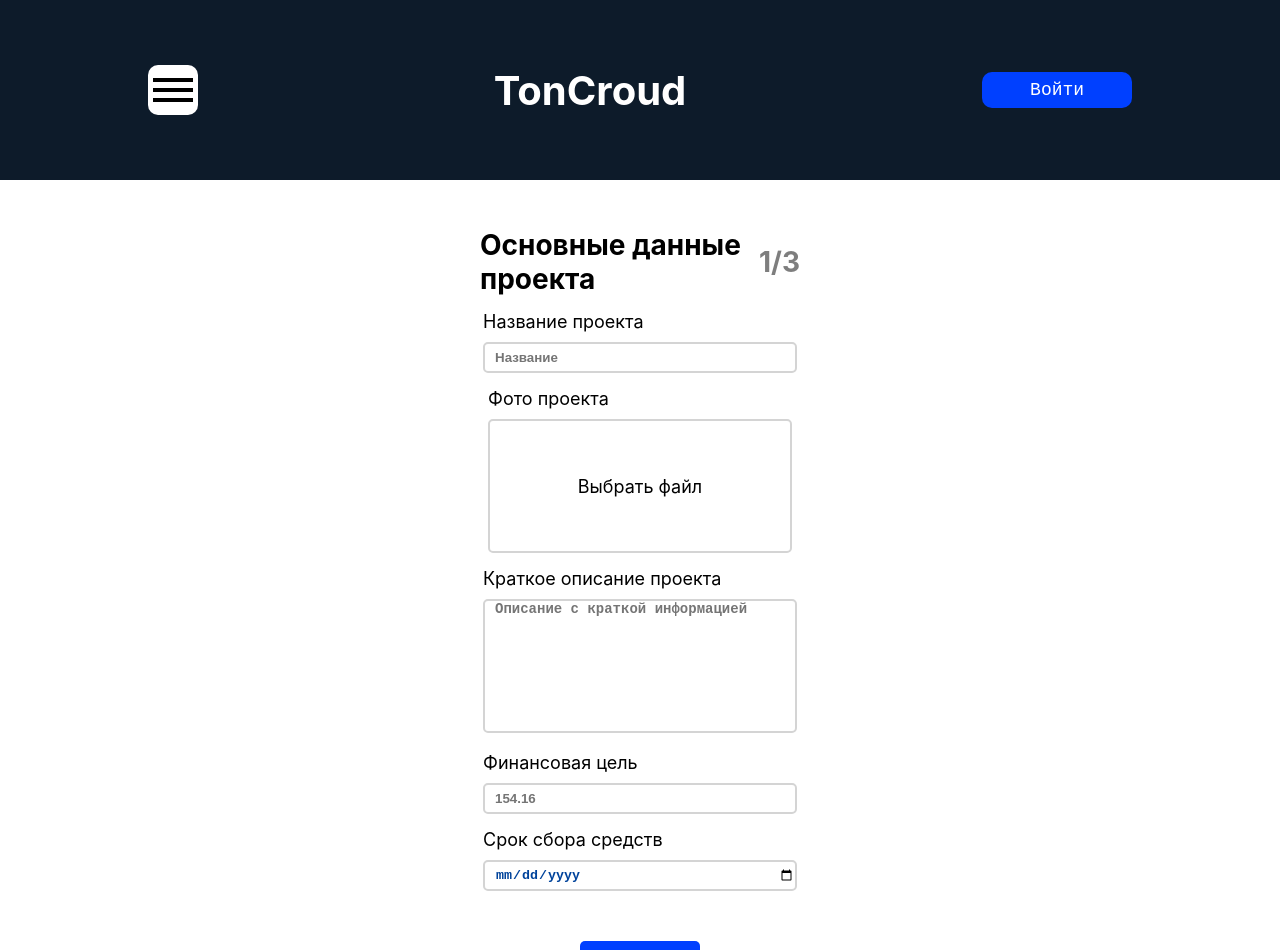
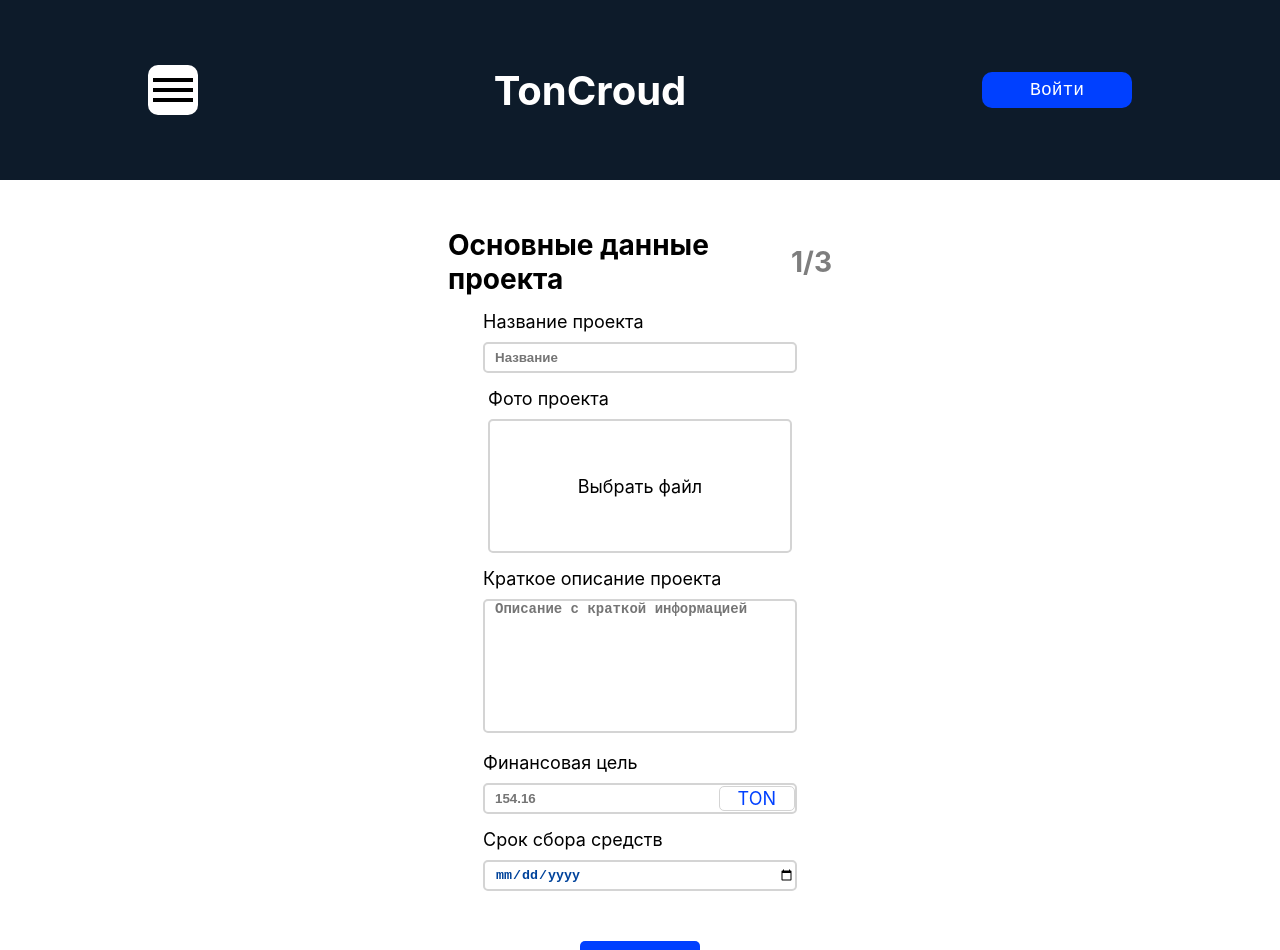
Before and after one commit to D2MIN/TonCroud, a React (Create React App) app: page /createproject in a window 1280 px wide. Shown: the top 950 px of the page. Built offline with nearby package versions, Linux system fonts and the light colour scheme.

Commit message:
Сделал вторую часть страницы создания проекта и поправил input на первой части

```diff
--- a/package.json
+++ b/package.json
@@ -11,6 +11,7 @@
     "react-icons": "^5.4.0",
     "react-router-dom": "^7.2.0",
     "react-scripts": "5.0.1",
+    "react-typescript": "^1.0.0",
     "sass": "^1.84.0"
   },
   "scripts": {
--- a/src/Pages/CreateProject/CreateProject.jsx
+++ b/src/Pages/CreateProject/CreateProject.jsx
@@ -1,10 +1,18 @@
-import React from "react";
+import React, { useState } from "react";
 import style from './CreateProject.module.scss';
-import { SectionOne } from "../../Widgets/CreateProject/SectionOne/SectionOne";
+import { SectionOne } from "../../Widgets/CreateProject/SectionOne/SectionOne.tsx";
+import { SectionTwo } from "../../Widgets/CreateProject/SectionTwo/SectionTwo.tsx";
 
 function CreateProject(){
+    const [numberSection, setNumberSection] = useState('1');
+    const sections = {
+        '1' : <SectionOne setNumberSection={setNumberSection} />,
+        '2' : <SectionTwo setNumberSection={setNumberSection} />
+    };
     return(
-        <SectionOne/>
+        <>
+            {sections[numberSection]}
+        </>
     );
 }
 
--- a/src/Widgets/CreateProject/SectionOne/SectionOne.module.scss
+++ b/src/Widgets/CreateProject/SectionOne/SectionOne.module.scss
@@ -8,7 +8,8 @@
 
     .title{
         font-size: 14px;
-        width: 320px;
+        min-width: 300px;
+        width: 30vw;
         display: flex;
         align-items: center;
         justify-content: space-between;
@@ -46,6 +47,7 @@
 
     .project_smalldescript{
         .error_title{
+            width: 300px;
             color: #ad3434;
             font-size: 16px;
         }
@@ -115,3 +117,26 @@
         border: 2px solid blue;
     }
 }
+
+.project_sum{
+    label{
+        display: flex;
+        justify-content: end;
+        align-items: center;
+        padding-top: 10px;
+        height: 30px;
+        width: 312px;
+        position: absolute;
+    }
+    .sumLable{
+        color: #0040FF;
+        border: 1px solid #D4D4D4;
+        padding: 1px 18px;
+        border-radius: 5px;
+        object-fit: cover;
+        z-index: 1;
+    }
+    input{
+        position: relative;
+    }
+}
--- a/src/Widgets/CreateProject/SectionOne/SectionOne.jsx
+++ b/src/Widgets/CreateProject/SectionOne/SectionOne.tsx
@@ -1,11 +1,21 @@
 import React, { useEffect, useState } from "react";
 import style from './SectionOne.module.scss';
 
-export function SectionOne(){
+interface sectionPropsI{
+    setNumberSection : (section: string) => void
+}
+
+export function SectionOne({setNumberSection} : sectionPropsI){
     const [img, setImg] = useState(null);
     const [prevImg, setPrevImg] = useState('');
-    const [about, setAbout] = useState('');
-    const [aboutError, setAboutError] = useState(false);
+
+    const [descript, setDescript] = useState<string>('');
+    const [aboutError, setAboutError] = useState<boolean>(false);
+
+    // Переделать на redux !!!
+    const [name, setName] = useState<string>('');
+    const [sum, setSum] = useState<number>(0);
+    const [date, setDate] = useState<string>('');
 
     const handleImageChange = (e)=>{
         const file = e.target.files[0];
@@ -17,14 +27,14 @@ export function SectionOne(){
     };
 
     useEffect(() => {
-        if(about.length > 230){
+        if(descript.length > 230){
             setAboutError(true);
             console.log("error")
         }
-        if(about.length < 230 && aboutError == true){
+        if(descript.length <= 230 && aboutError == true){
             setAboutError(false);
         }
-    }, [about])
+    }, [descript])
 
     return(
         <div className={style.SectionOne}>
@@ -34,7 +44,11 @@ export function SectionOne(){
             </div>
             <div className={`${style.project_name} ${style.section}`}>
                 <p>Название проекта</p>
-                <input type="text" placeholder="Название"/>
+                <input
+                    onChange={(e)=>setName(e.target.value)}
+                    type="text"
+                    placeholder="Название"
+                />
             </div>
             <div className={`${style.project_img} ${style.section}`}>
                 <p>Фото проекта</p>
@@ -51,19 +65,36 @@ export function SectionOne(){
                 {aboutError && <p className={style.error_title}>Краткое описание должно быть меньше 230 символов</p>}
                 <textarea
                     className={aboutError ? style.error : style.anerror}
-                    onChange={(e)=>setAbout(e.target.value)}
-                    type="text" placeholder="Описание с краткой информацией"
+                    onChange={(e)=>setDescript(e.target.value)}
+                    placeholder="Описание с краткой информацией"
                 />
             </div>
             <div className={`${style.project_sum} ${style.section}`}>
                 <p>Финансовая цель</p>
-                <input type="number" placeholder="154.16"/>
+                <label>
+                    <p className={style.sumLable}>TON</p>
+                </label>
+                <input
+                    className={style.sum}
+                    onChange={(e)=>setSum(Number(e.target.value))}
+                    type="number"
+                    placeholder="154.16"
+                />
             </div>
             <div className={`${style.project_date} ${style.section}`}>
                 <p>Срок сбора средств</p>
-                <input type="date" placeholder="12.07.2025"/>
+                <input
+                    onChange={(e) => setDate(e.target.value)}
+                    type="date"
+                    placeholder="12.07.2025"
+                />
             </div>
-            <button className={style.continue_btn}>Продолжить</button>
+            <button
+                className={style.continue_btn}
+                onClick={()=>setNumberSection('2')}
+            >
+                Продолжить
+            </button>
         </div>
     );
 }
--- /dev/null
+++ b/src/Widgets/CreateProject/SectionTwo/SectionTwo.module.scss
@@ -0,0 +1,57 @@
+.SectionTwo{
+    padding: 0px 10px;
+    display: flex;
+    flex-direction: column;
+    justify-content: center;
+    align-items: center;
+    margin-top: 48px;
+
+    .title{
+        font-size: 14px;
+        min-width: 300px;
+        width: 30vw;
+        display: flex;
+        align-items: center;
+        justify-content: space-between;
+
+        .counter_page{
+            color: rgb(126, 126, 126);
+        }
+    }
+
+    .full_descript{
+        padding-top: 20px;
+
+        p{
+            font-size: 18px;
+        }
+        textarea{
+            border: 2px solid #D4D4D4;
+            color: #00439b;
+            font-weight: 800;
+            font-size: 14px;
+            border-radius: 5px;
+            margin-top: 10px;
+            padding-left: 10px;
+            resize: none;
+            height: 330px;
+            min-width: 300px;
+            width: 30vw;
+
+            &:focus{
+                outline: none;
+                border: 2px solid blue;
+            }
+        }
+    }
+
+    .continue_btn{
+        width: 120px;
+        height: 30px;
+        background-color: #0040FF;
+        color: #fff;
+        border-radius: 5px;
+        border: none;
+        margin-top: 50px;
+    }
+}
--- /dev/null
+++ b/src/Widgets/CreateProject/SectionTwo/SectionTwo.tsx
@@ -0,0 +1,32 @@
+import style from './SectionTwo.module.scss';
+import React, { useState } from 'react';
+
+interface sectionPropsI{
+    setNumberSection : (section: string) => void
+}
+
+export function SectionTwo({setNumberSection}:sectionPropsI){
+    const [fullDescript, setFullDescript] = useState<string>('');
+
+    return(
+        <div className={style.SectionTwo}>
+            <div className={style.title}>
+                <h1>Полное описание проекта</h1>
+                <h1 className={style.counter_page}>2/3</h1>
+            </div>
+            <div className={style.full_descript}>
+                <p>Полное описание проекта</p>
+                <textarea
+                    onChange={(e)=>setFullDescript(e.target.value)}
+                    placeholder="Полное описание"
+                />
+            </div>
+            <button
+                className={style.continue_btn}
+                onClick={()=>setNumberSection('3')}
+            >
+                Продолжить
+            </button>
+        </div>
+    );
+}
```
Also changed, not shown: 1 other file (tests, documents, lock files or other folders).
